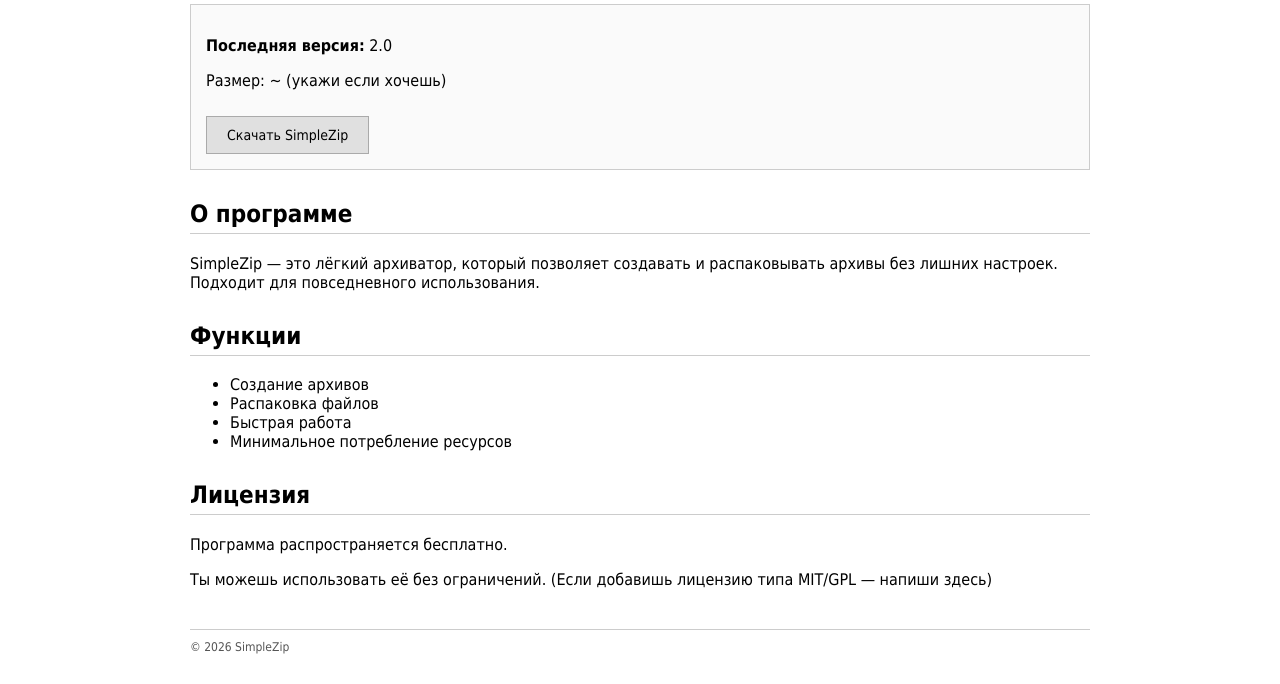
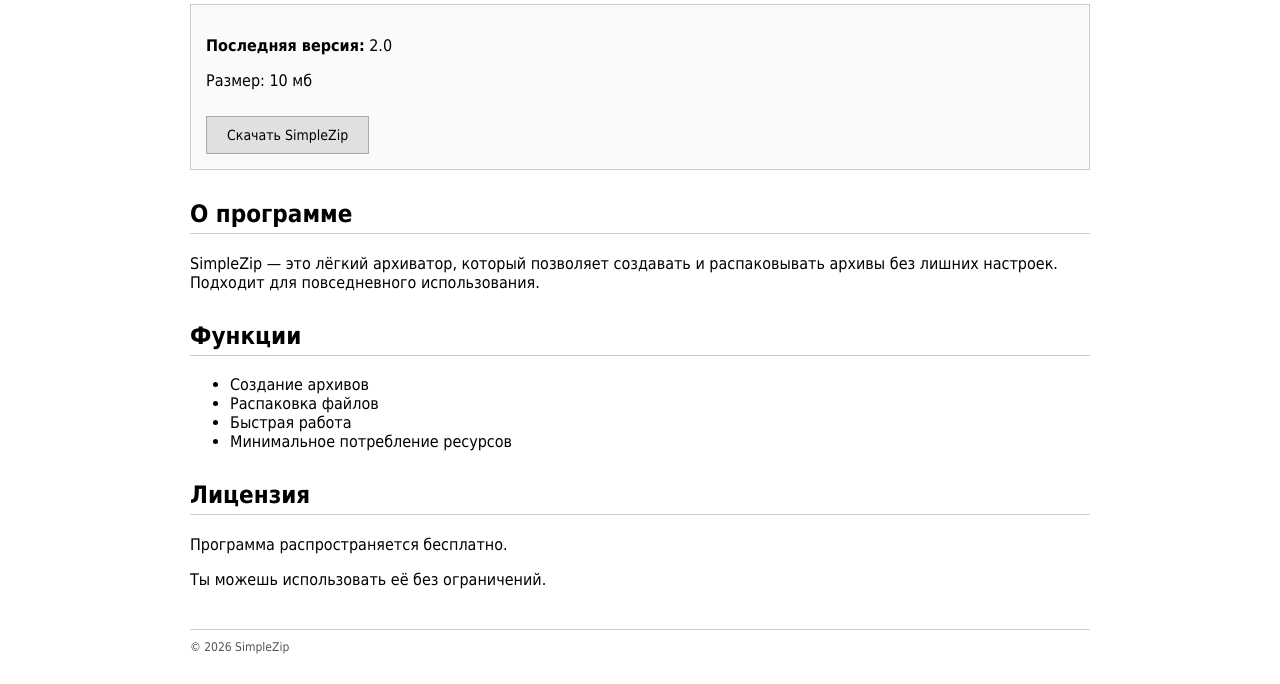
Before and after one commit to simplezip/simplezip.github.io, a plain HTML site: page index.html in a window 1280 px wide. Shown: the part 237-921 px from the top of the page. Drawn offline with Linux system fonts and the light colour scheme.

Commit message:
Update index.html

```diff
--- a/index.html
+++ b/index.html
@@ -101,7 +101,7 @@
 <h2 id="download">Скачать</h2>
 <div class="download-box">
     <p><b>Последняя версия:</b> 2.0</p>
-    <p>Размер: ~ (укажи если хочешь)</p>
+    <p>Размер: 10 мб</p>
     <a class="btn" href="https://github.com/bobart717-ctrl/SimpleZip/releases/download/2.0/simplezipinstall.exe">
         Скачать SimpleZip
     </a>
@@ -123,7 +123,7 @@
 <!-- License -->
 <h2 id="license">Лицензия</h2>
 <p>Программа распространяется бесплатно.</p>
-<p>Ты можешь использовать её без ограничений. (Если добавишь лицензию типа MIT/GPL — напиши здесь)</p>
+<p>Ты можешь использовать её без ограничений.</p>
 
 <div class="footer">
     © 2026 SimpleZip
```
